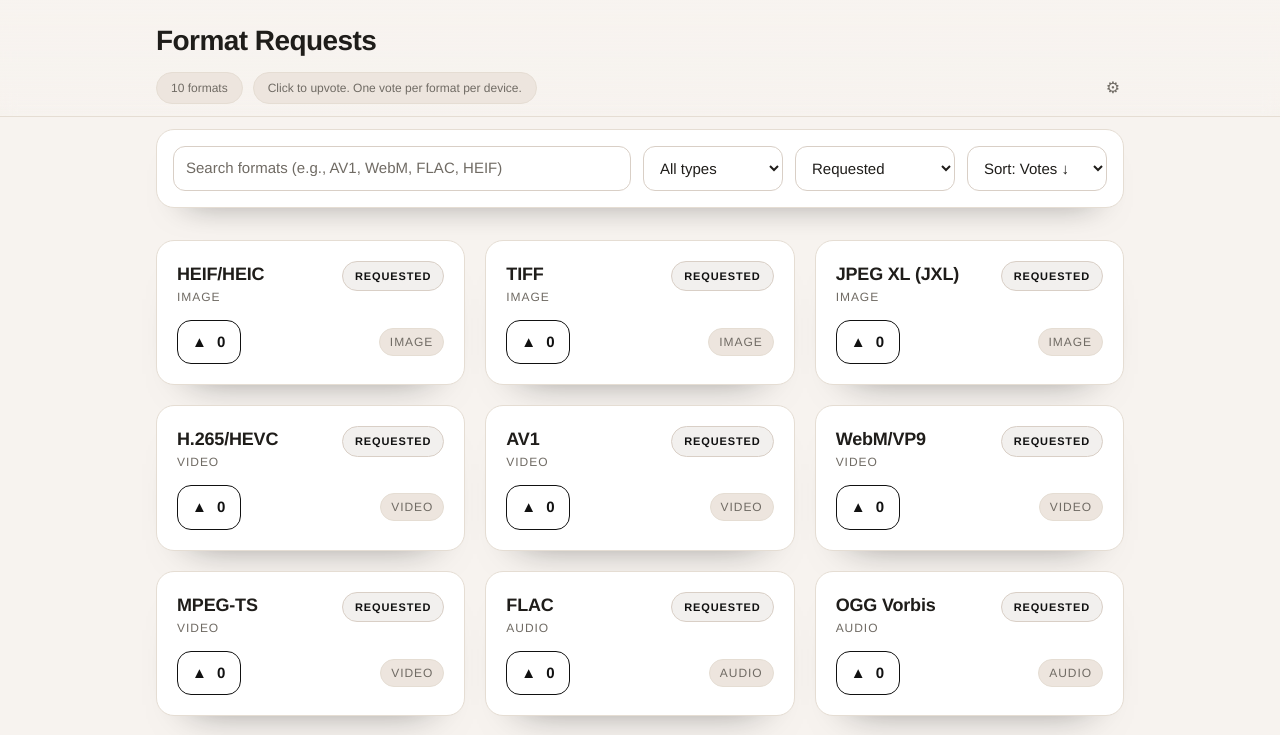
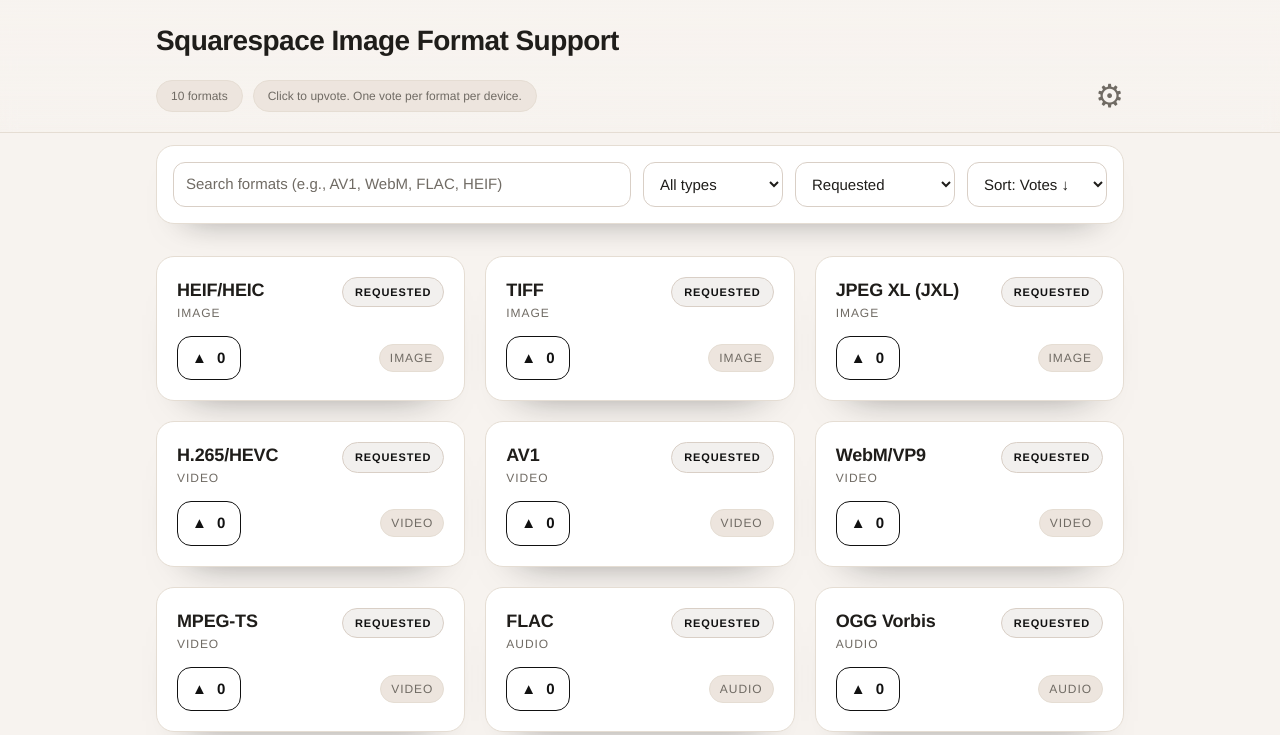
Before and after one commit to adamcleavey/format-requests, a React (Vite) app: page / in a window 1280 px wide. Shown: the top 735 px of the page. Built offline with nearby package versions, Linux system fonts and the light colour scheme; no server answers.

Commit message:
some cosmetic updates

```diff
--- a/src/components/Header/Header.jsx
+++ b/src/components/Header/Header.jsx
@@ -41,7 +41,7 @@
   return (
     <header className={styles.header}>
       <div className={styles.wrap}>
-        <h1 className={styles.title}>Format Requests</h1>
+        <h1 className={styles.title}>Squarespace Image Format Support</h1>
         <div className={styles.row}>
           <span className={styles.chip}>{count} formats</span>
           <span className={styles.chip}>
@@ -76,7 +76,11 @@
             ) : (
               <>
                 {adminActive && (
-                  <span className={styles.status} role="status" aria-live="polite">
+                  <span
+                    className={styles.status}
+                    role="status"
+                    aria-live="polite"
+                  >
                     Admin mode active
                   </span>
                 )}
--- a/src/components/Header/Header.module.css
+++ b/src/components/Header/Header.module.css
@@ -2,7 +2,12 @@
     position: sticky;
     top: 0;
     z-index: 2;
-    background: linear-gradient(180deg, rgba(247, 243, 239, 0.96), rgba(247, 243, 239, 0.85) 70%, transparent);
+    background: linear-gradient(
+        180deg,
+        rgba(247, 243, 239, 0.96),
+        rgba(247, 243, 239, 0.85) 70%,
+        transparent
+    );
     backdrop-filter: blur(8px);
     padding: 20px 16px 12px;
     border-bottom: 1px solid var(--border);
@@ -92,8 +97,8 @@
     border: none;
     color: var(--muted);
     cursor: pointer;
-    font-size: 16px;
-    padding: 4px;
+    font-size: 32px;
+    padding: 0;
 }
 .gear:hover,
 .gear:focus-visible {
--- a/src/index.html
+++ b/src/index.html
@@ -3,7 +3,7 @@
     <head>
         <meta charset="utf-8" />
         <meta name="viewport" content="width=device-width,initial-scale=1" />
-        <title>Format Requests</title>
+        <title>Squarespace Image Format Support</title>
     </head>
     <body>
         <div id="root"></div>
```
